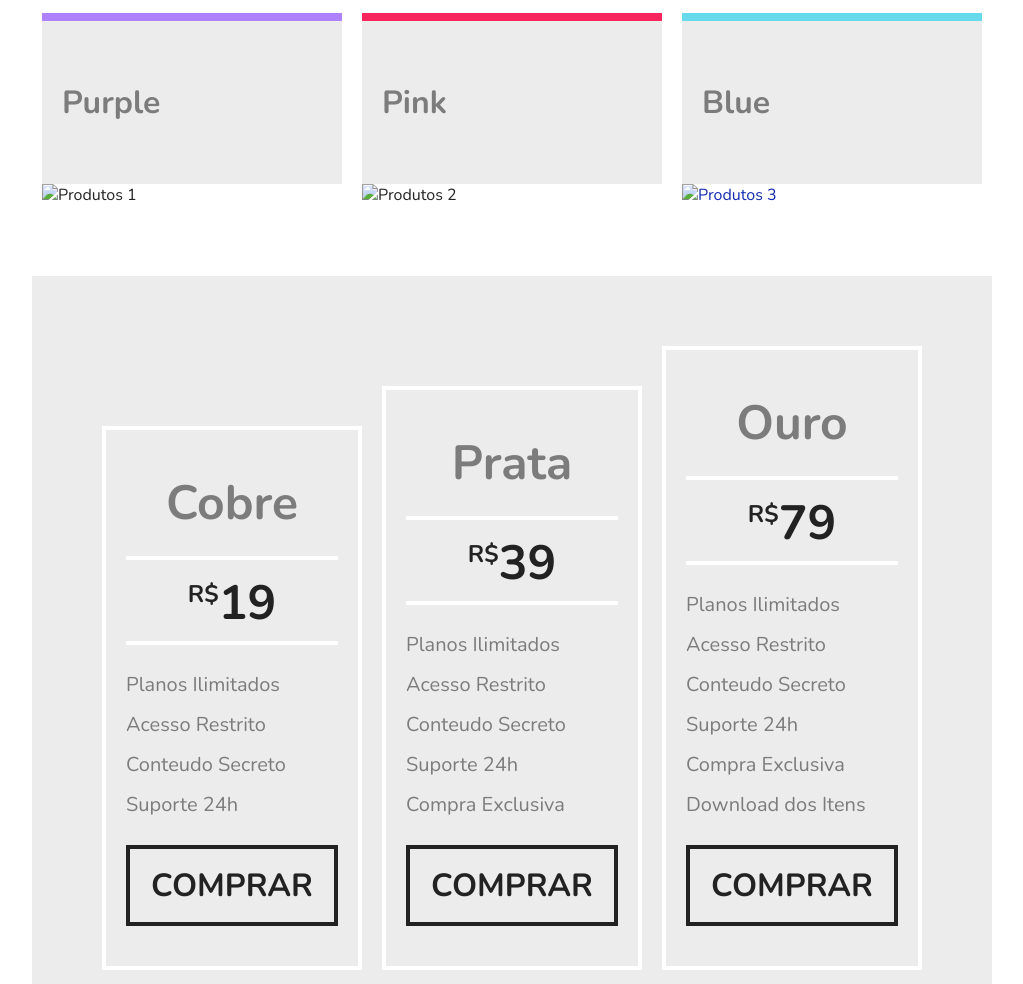
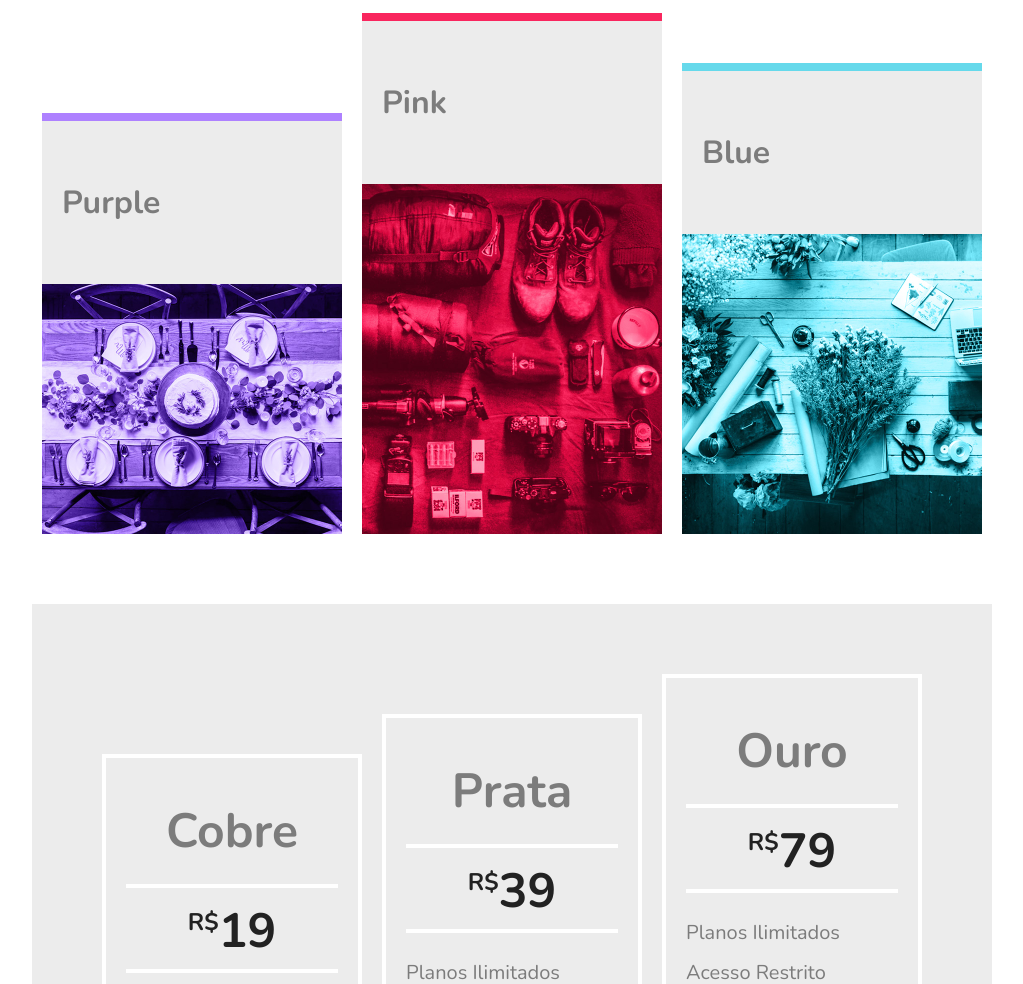
Before and after one commit to matheuzzu/flex-blog, a plain HTML site: page index.html in a window 1280 px wide. Shown: the part 1194-2178 px from the top of the page, without its empty margins (128-1151 px from the left). Drawn offline with nearby package versions, Linux system fonts and the light colour scheme; the site is published under a folder, as on GitHub Pages, so addresses that start at the root find nothing.

Commit message:
img update

```diff
--- a/index.html
+++ b/index.html
@@ -63,15 +63,15 @@
     <div class="produtos-container">
       <div class="produtos-item purple">
         <h2>Purple</h2>
-        <img src="/img/produtos1.jpg" alt="Produtos 1">
+        <img src="./img/produtos1.jpg" alt="Produtos 1">
       </div>
       <div class="produtos-item pink">
         <h2>Pink</h2>
-        <img src="/img/produtos2.jpg" alt="Produtos 2">
+        <img src="./img/produtos2.jpg" alt="Produtos 2">
       </div>
       <div class="produtos-item blue">
         <h2>Blue</h2>
-        <img src="/img/produtos3.jpg" alt="Produtos 3">
+        <img src="./img/produtos3.jpg" alt="Produtos 3">
       </div>
     </div>
 
```
